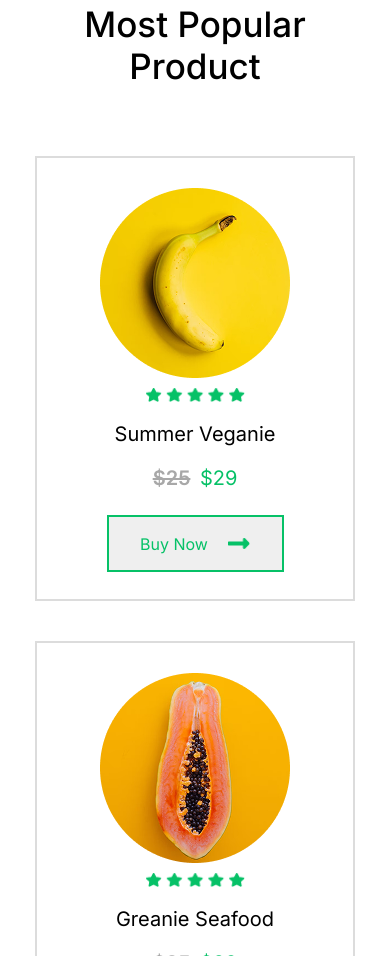
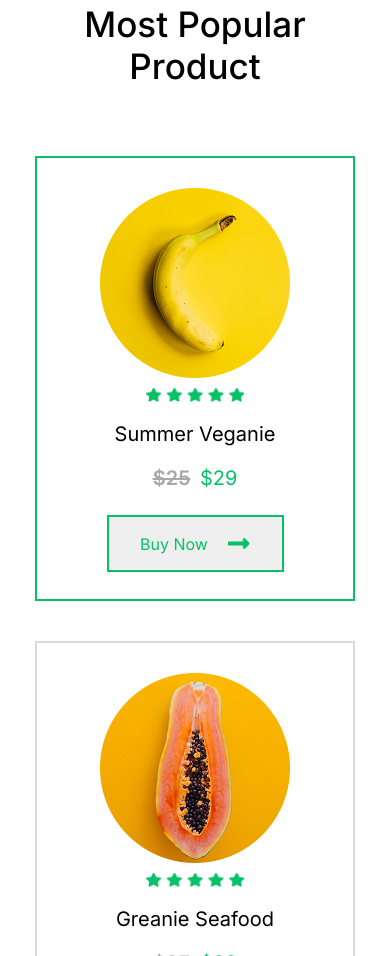
Before and after one commit to TanveeR-Abdullah/Assignment-2, a plain HTML site: page index.html in a window 390 px wide. Shown: the part 6943-7899 px from the top of the page. Drawn offline with Linux system fonts and the light colour scheme.

Commit message:
final chack

```diff
--- a/mobileDesign.css
+++ b/mobileDesign.css
@@ -557,6 +557,9 @@
         margin-left: 5px;
 
     }
+    #green {
+        border-color: var(--color-green);
+    }
 
 
     /* <!-- --bottom Image--  --> */
```
